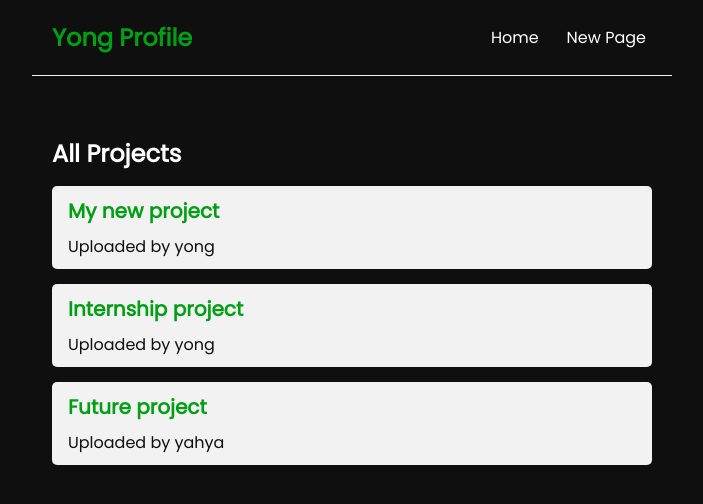
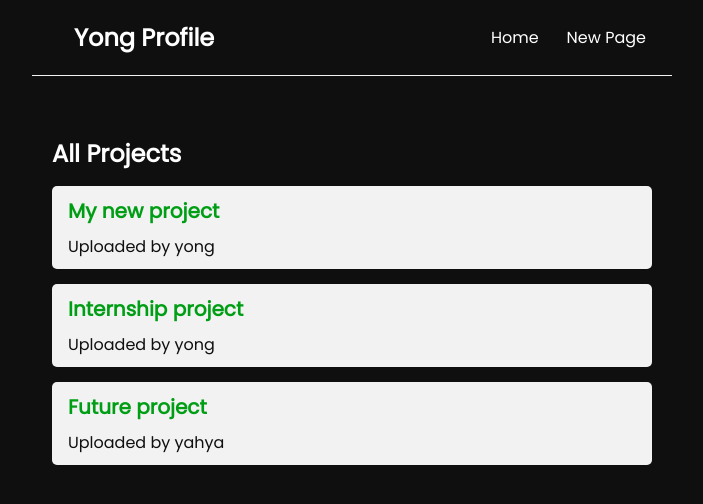
Before and after one commit to yongdoc/yong-app, a React (Create React App) app: page / in a window 1280 px wide. Shown: the top 504 px of the page, without its empty margins (288-991 px from the left). Built offline with nearby package versions, Linux system fonts and the light colour scheme; data requests are answered from the project's data file.

Commit message:
update page title href

```diff
--- a/src/components/Navbar.js
+++ b/src/components/Navbar.js
@@ -3,7 +3,9 @@ import { Link } from 'react-router-dom';
 const Navbar = () => {
   return (
     <nav className="navbar">
-      <h1>Yong Profile</h1>
+      <h1>
+        <Link to="/">Yong Profile</Link>
+      </h1>
       <div className="links">
         <Link to="/">Home</Link>
         <Link to="/create">New Page</Link>
```
